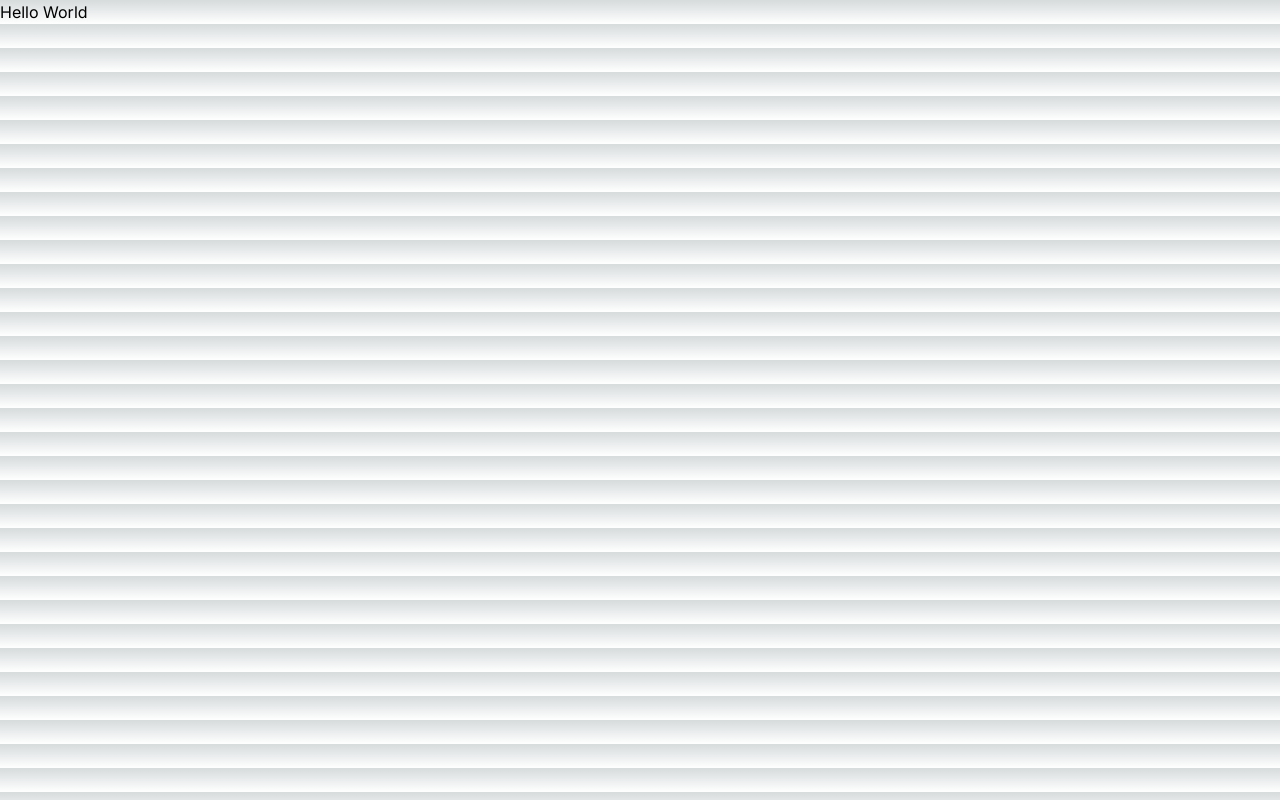
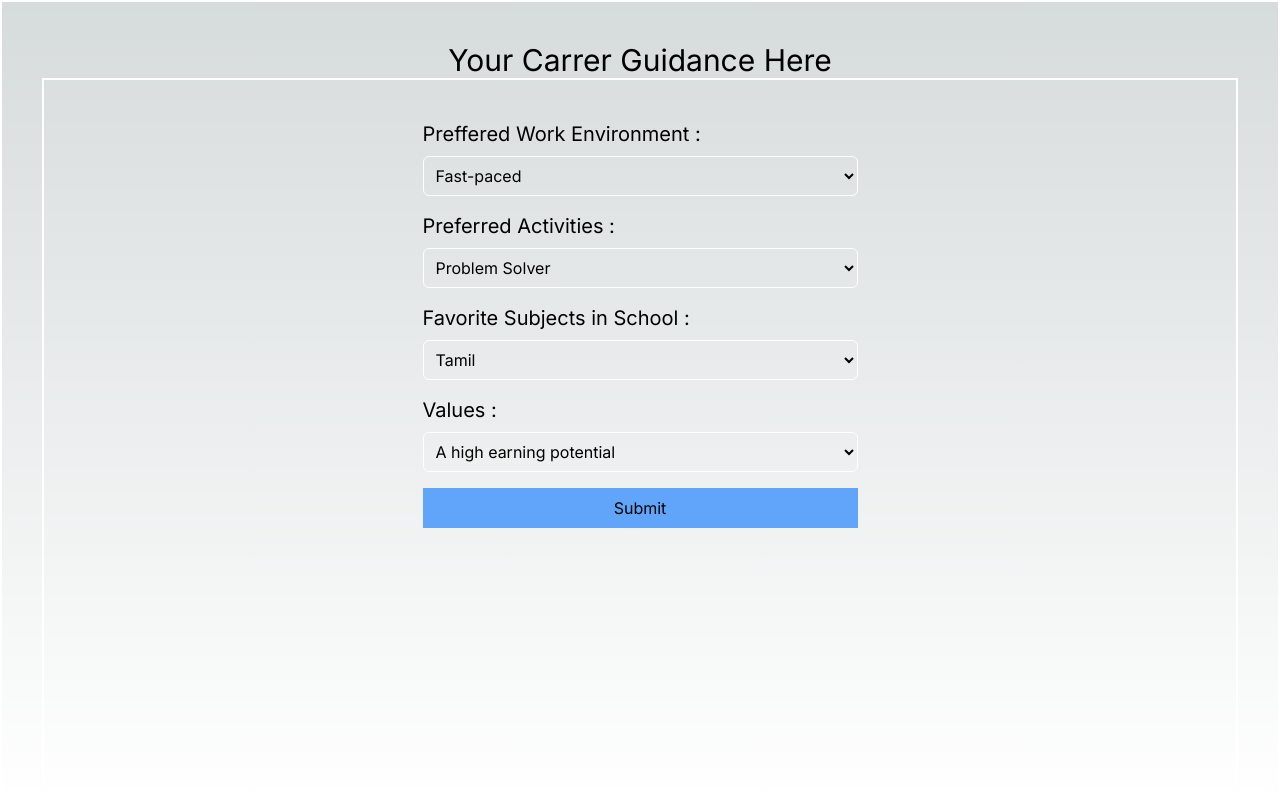
Before and after one commit to Anandprabhu530/Mirthly, a Next.js app: page / in a window 1280 px wide. Built offline with nearby package versions, Linux system fonts and the light colour scheme.

Commit message:
Form Creation

```diff
--- a/app/globals.css
+++ b/app/globals.css
@@ -7,6 +7,7 @@
   --background-start-rgb: 214, 219, 220;
   --background-end-rgb: 255, 255, 255;
 }
+
 
 @media (prefers-color-scheme: dark) {
   :root {
@@ -30,4 +31,7 @@ body {
   .text-balance {
     text-wrap: balance;
   }
+  .option-transparent,::before,::after {
+    background-color: transparent;
+  }
 }
--- a/app/layout.tsx
+++ b/app/layout.tsx
@@ -6,7 +6,7 @@ const inter = Inter({ subsets: ["latin"] });
 
 export const metadata: Metadata = {
   title: "Mirthly",
-  description: "A website for your carrier",
+  description: "A website for your career",
 };
 
 export default function RootLayout({
--- a/app/page.tsx
+++ b/app/page.tsx
@@ -1,7 +1,72 @@
+'use client'
+
+import { useState } from "react";
+
 export default function Home() {
+  const [selectedValue, setSelctedValue] = useState("");
+
+  const handleChange = (event) => {
+    console.log(event.target.value)
+    setSelctedValue(event.target.value)
+  }
+
+  const handleSubmit = (event) => {
+    event.preventDefault();
+    console.log(selectedValue)
+  }
+
   return (
-    <main>
-      Hello World
+    <main className="p-10 h-screen w-full border-2 border-white">
+      <div className="flex justify-center text-3xl">
+        <h1>Your Carrer Guidance Here</h1>
+      </div>
+      <div className="p-10 flex border-2 border-white h-full justify-center">
+        <form className="flex flex-col gap-4">
+          <div className="flex flex-col gap-2 ">
+            <p className="text-xl">Preffered Work Environment :</p>
+            <select onChange={handleChange} className="outline-none bg-transparent border border-white rounded-md p-2">
+            <option className="bg-transparent option-transparent text-black" value="Fast-paced">Fast-paced</option>
+            <option className="bg-transparent option-transparent text-black" value="Dynamic">Dynamic</option>
+            <option className="bg-transparent option-transparent text-black" value="Structured">Structured</option>
+            </select>
+          </div>
+          <div className="flex flex-col gap-2 ">
+            <p className="text-xl">Preferred Activities :</p>
+            <select onChange={handleChange} className="outline-none bg-transparent border border-white rounded-md p-2">
+            <option className="bg-transparent option-transparent text-black" value="Problem Solver">Problem Solver</option>
+            <option className="bg-transparent option-transparent text-black" value="Managing">Managing</option>
+            <option className="bg-transparent option-transparent text-black" value="Planner">Planner</option>
+            </select>
+          </div>
+          <div className="flex flex-col gap-2 ">
+            <p className="text-xl">Favorite Subjects in School :</p>
+            <select onChange={handleChange} className="outline-none bg-transparent border border-white rounded-md p-2">
+            <option className="bg-transparent option-transparent text-black" value="Tamil">Tamil</option>
+            <option className="bg-transparent option-transparent text-black" value="Maths">Maths</option>
+            <option className="bg-transparent option-transparent text-black" value="Computer Science">Computer Science</option>
+              <option className="bg-transparent option-transparent text-black" value="Physics">Physics</option>
+              <option className="bg-transparent option-transparent text-black" value="Chemistry">Chemistry</option>
+              <option className="bg-transparent option-transparent text-black" value="Accounting">Accounting</option>
+            </select>
+          </div>
+          <div className="flex flex-col gap-2 ">
+            <p className="text-xl">Values :</p>
+            <select onChange={handleChange} className="outline-none bg-transparent border border-white rounded-md p-2">
+            <option className="bg-transparent option-transparent text-black" value="mercedes">A high earning potential</option>
+            <option className="bg-transparent option-transparent text-black" value="volvo">Making a positive impact on the world</option>
+            <option className="bg-transparent option-transparent text-black" value="saab">A good work-life balance
+            </option>
+            <option className="bg-transparent option-transparent text-black" value="mercedes">The opportunity to learn and grow continuously
+            </option>
+            <option className="bg-transparent option-transparent text-black" value="mercedes">Working in a creative and innovative environment
+            </option>
+            <option className="bg-transparent option-transparent text-black" value="mercedes">Helping people and making a difference in their lives
+            </option>
+            </select>
+          </div>
+          <button className="px-4 py-2 bg-blue-400" onClick={handleSubmit}>Submit</button>
+        </form>
+      </div>
     </main>
   );
 }
```
